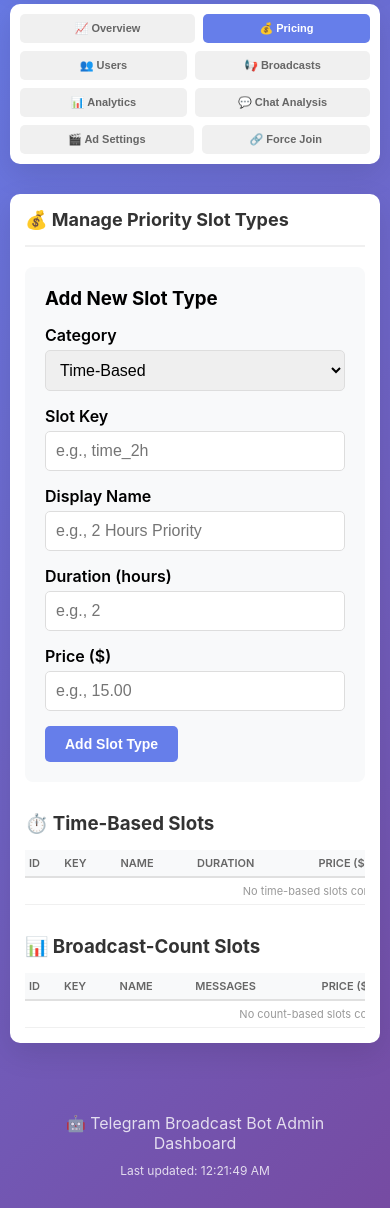
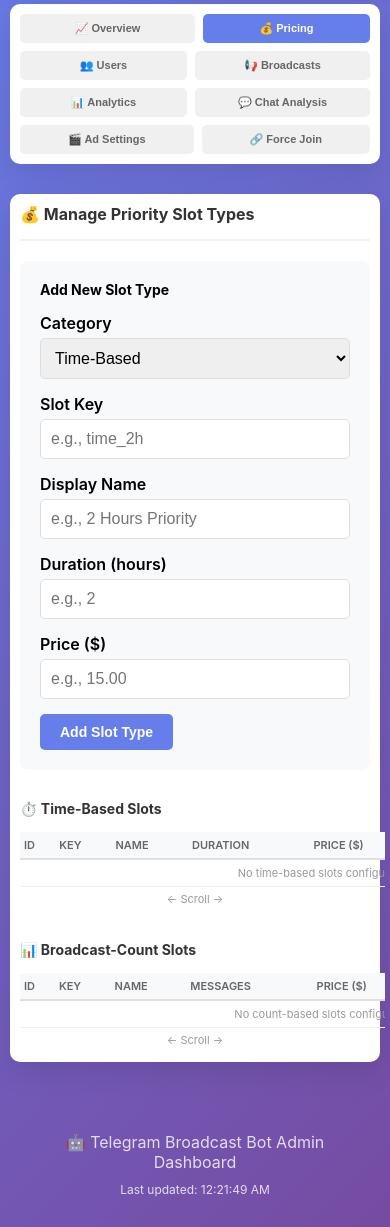
Before and after one commit to ssGITHUB1234/Brodcast-Blast, a Flask app: page / in a window 390 px wide, after a click on "💰 Pricing". Shown: the part 163-1390 px from the top of the page. Run offline with Flask 3, Linux system fonts and the light colour scheme; data that the repository does not hold is empty; parts of the project's set-up code (start-up, migrations or seed data) failed here and were passed over; some libraries are stand-ins or nearby versions.

Commit message:
Improve dashboard mobile responsiveness and real-time updates
Update CSS and HTML in backend/templates/dashboard.html to enhance mobile responsiveness across various sections and implement more frequent real-time data updates.

Replit-Commit-Author: Agent
Replit-Commit-Session-Id: 39a0793a-05d9-4841-aad5-24809653a0b6
Replit-Commit-Checkpoint-Type: intermediate_checkpoint
Replit-Commit-Event-Id: 00f511ef-0088-4d9b-bf9a-bd9ba7631f1b
Replit-Helium-Checkpoint-Created: true

```diff
--- a/backend/templates/dashboard.html
+++ b/backend/templates/dashboard.html
@@ -453,6 +453,101 @@
                 font-size: 11px;
             }
         }
+
+        /* Enhanced Mobile Responsive Styles */
+        @media screen and (max-width: 768px) {
+            /* Add New Link form - stack vertically */
+            .add-link-grid {
+                grid-template-columns: 1fr !important;
+                gap: 10px !important;
+            }
+
+            /* Add New Channel form - stack vertically */
+            .add-channel-grid {
+                grid-template-columns: 1fr !important;
+                gap: 10px !important;
+            }
+
+            /* Pricing form grid */
+            .add-slot-grid {
+                grid-template-columns: 1fr !important;
+            }
+
+            /* Points system settings */
+            .points-grid {
+                grid-template-columns: 1fr !important;
+                max-width: 100% !important;
+            }
+
+            /* Charts - make them taller on mobile */
+            .chart-container {
+                height: 300px !important;
+                min-height: 300px !important;
+            }
+
+            /* Table horizontal scroll indicator */
+            .table-wrapper::after {
+                content: '← Scroll →';
+                display: block;
+                text-align: center;
+                color: #999;
+                font-size: 11px;
+                padding: 5px 0;
+            }
+
+            /* Info boxes */
+            .info-box {
+                padding: 12px !important;
+                font-size: 13px !important;
+            }
+
+            .info-box br {
+                display: block;
+                margin-bottom: 5px;
+            }
+
+            /* Buttons in tables */
+            .btn-small {
+                padding: 4px 8px !important;
+                font-size: 10px !important;
+                display: inline-block;
+                margin: 2px;
+            }
+
+            /* Code blocks in tables */
+            code {
+                font-size: 10px !important;
+                word-break: break-all;
+            }
+        }
+
+        @media screen and (max-width: 480px) {
+            /* Even smaller screens */
+            .section {
+                padding: 10px !important;
+            }
+
+            .section h2 {
+                font-size: 16px !important;
+            }
+
+            .section h3 {
+                font-size: 14px !important;
+            }
+
+            /* Stack buttons in action columns */
+            td .btn-small {
+                display: block;
+                width: 100%;
+                margin-bottom: 4px;
+            }
+
+            /* Chart containers smaller */
+            .chart-container {
+                height: 250px !important;
+                min-height: 250px !important;
+            }
+        }
     </style>
 </head>
 <body>
@@ -515,9 +610,11 @@
 
             <div class="section">
                 <h2>💳 Recent Payments</h2>
+                <div class="table-wrapper">
                     <div id="payments-section" class="loading">
                         <div class="spinner"></div>
                         Loading payments...
+                    </div>
                 </div>
             </div>
         </div>
@@ -530,7 +627,7 @@
 
                 <div style="background: #f8f9fa; padding: 20px; border-radius: 8px; margin-bottom: 30px;">
                     <h3 style="margin-bottom: 15px;">Add New Slot Type</h3>
-                    <div style="display: grid; grid-template-columns: repeat(auto-fit, minmax(150px, 1fr)); gap: 15px; margin-bottom: 15px;">
+                    <div class="add-slot-grid" style="display: grid; grid-template-columns: repeat(auto-fit, minmax(150px, 1fr)); gap: 15px; margin-bottom: 15px;">
                         <div>
                             <label style="display: block; font-weight: 600; margin-bottom: 5px;">Category</label>
                             <select id="new-slot-category" style="width: 100%; padding: 10px; border: 1px solid #ddd; border-radius: 5px;" onchange="toggleSlotValueFields()">
@@ -563,13 +660,17 @@
                 </div>
 
                 <h3 style="margin-top: 20px; margin-bottom: 15px; color: #333;">⏱️ Time-Based Slots</h3>
-                <div id="time-slots-table" style="overflow-x: auto; margin-bottom: 30px;">
+                <div class="table-wrapper">
+                    <div id="time-slots-table">
                         <div class="loading"><div class="spinner"></div>Loading...</div>
                     </div>
-
-                <h3 style="margin-top: 20px; margin-bottom: 15px; color: #333;">📊 Broadcast-Count Slots</h3>
-                <div id="count-slots-table" style="overflow-x: auto;">
+                </div>
+
+                <h3 style="margin-top: 20px; margin-bottom: 15px; color: #333; margin-top: 30px;">📊 Broadcast-Count Slots</h3>
+                <div class="table-wrapper">
+                    <div id="count-slots-table">
                         <div class="loading"><div class="spinner"></div>Loading...</div>
+                    </div>
                 </div>
             </div>
         </div>
@@ -584,9 +685,11 @@
                     <input type="text" id="user-search" placeholder="Search by User ID" onkeyup="filterUsers()">
                 </div>
 
+                <div class="table-wrapper">
                     <div id="users-section" class="loading">
                         <div class="spinner"></div>
                         Loading users...
+                    </div>
                 </div>
             </div>
         </div>
@@ -595,9 +698,11 @@
         <div id="broadcasts" class="tab-content">
             <div class="section">
                 <h2>📢 All Broadcasts</h2>
+                <div class="table-wrapper">
                     <div id="broadcasts-section" class="loading">
                         <div class="spinner"></div>
                         Loading broadcasts...
+                    </div>
                 </div>
             </div>
         </div>
@@ -606,9 +711,11 @@
         <div id="analytics" class="tab-content">
             <div class="section">
                 <h2>⭐ Priority Slots</h2>
+                <div class="table-wrapper">
                     <div id="slots-section" class="loading">
                         <div class="spinner"></div>
                         Loading slots...
+                    </div>
                 </div>
             </div>
 
@@ -617,9 +724,11 @@
                 <div class="search-box">
                     <input type="text" id="analytics-search" placeholder="Search by User ID" onkeyup="filterUserAnalytics()">
                 </div>
+                <div class="table-wrapper">
                     <div id="user-analytics-section" class="loading">
                         <div class="spinner"></div>
                         Loading user analytics...
+                    </div>
                 </div>
             </div>
         </div>
@@ -628,18 +737,18 @@
         <div id="chat-analysis" class="tab-content">
             <div class="section">
                 <h2>💰 Top Paying Users (Bar Chart)</h2>
-                <div style="position: relative; height: 400px; margin-bottom: 30px;">
+                <div class="chart-container" style="position: relative; height: 400px; margin-bottom: 30px;">
                     <canvas id="payingChart"></canvas>
                 </div>
-                <div id="top-paying-table"></div>
+                <div class="table-wrapper" id="top-paying-table"></div>
             </div>
 
             <div class="section">
                 <h2>📢 Top Broadcasting Users (Pie Chart)</h2>
-                <div style="position: relative; height: 400px; margin-bottom: 30px;">
+                <div class="chart-container" style="position: relative; height: 400px; margin-bottom: 30px;">
                     <canvas id="broadcastingChart"></canvas>
                 </div>
-                <div id="top-broadcasting-table"></div>
+                <div class="table-wrapper" id="top-broadcasting-table"></div>
             </div>
         </div>
 
@@ -665,7 +774,7 @@
                     <h3 style="margin-bottom: 15px; margin-top: 30px;">📊 Points System Settings</h3>
                     <p style="color: #666; margin-bottom: 15px;">Configure how many points users earn per ad and how many they need to broadcast.</p>
 
-                    <div style="display: grid; grid-template-columns: 1fr 1fr; gap: 20px; max-width: 500px;">
+                    <div class="points-grid" style="display: grid; grid-template-columns: 1fr 1fr; gap: 20px; max-width: 500px;">
                         <div>
                             <label style="display: block; font-weight: 600; margin-bottom: 8px;">Points Per Ad</label>
                             <input type="number" id="points-per-ad" min="1" max="100" value="10"
@@ -700,14 +809,14 @@
 
                 <div style="margin-bottom: 20px;">
                     <h3 style="margin-bottom: 15px;">Add New Link</h3>
-                    <div style="display: grid; grid-template-columns: 2fr 1fr auto; gap: 10px; margin-bottom: 15px;">
+                    <div class="add-link-grid" style="display: grid; grid-template-columns: 2fr 1fr auto; gap: 10px; margin-bottom: 15px;">
                         <input type="text" id="new-link-url" placeholder="Paste Monetag link here" style="padding: 10px; border: 1px solid #ddd; border-radius: 5px;">
                         <input type="text" id="new-link-name" placeholder="Link Name (optional)" style="padding: 10px; border: 1px solid #ddd; border-radius: 5px;">
                         <button class="btn btn-primary" onclick="addAdLink()" style="padding: 10px 20px;">Add Link</button>
                     </div>
                 </div>
 
-                <div id="ad-links-list" style="overflow-x: auto;">
+                <div class="table-wrapper" id="ad-links-list">
                     <table>
                         <thead>
                             <tr>
@@ -736,7 +845,7 @@
                 <div style="background: #f8f9fa; padding: 20px; border-radius: 8px; margin-bottom: 30px;">
                     <h3 style="margin-bottom: 15px;">Add New Channel</h3>
                     <p style="color: #666; margin-bottom: 15px;">Enter the channel ID (e.g., -1001234567890) or username (e.g., @mychannel). The bot must be an admin in the channel.</p>
-                    <div style="display: grid; grid-template-columns: 1fr 1fr auto; gap: 10px; max-width: 800px;">
+                    <div class="add-channel-grid" style="display: grid; grid-template-columns: 1fr 1fr auto; gap: 10px; max-width: 800px;">
                         <input type="text" id="new-channel-id" placeholder="Channel ID or @username" style="padding: 10px; border: 1px solid #ddd; border-radius: 5px;">
                         <input type="text" id="new-channel-name" placeholder="Channel Name (optional)" style="padding: 10px; border: 1px solid #ddd; border-radius: 5px;">
                         <button class="btn btn-primary" onclick="addForceJoinChannel()">Add Channel</button>
@@ -754,7 +863,7 @@
                 </div>
 
                 <h3 style="margin-bottom: 15px;">Configured Channels</h3>
-                <div id="force-join-channels" style="overflow-x: auto;">
+                <div class="table-wrapper" id="force-join-channels">
                     <table>
                         <thead>
                             <tr>
@@ -1739,7 +1848,22 @@
 
         // Load dashboard on page load
         loadDashboard();
-        setInterval(loadDashboard, 30000);
+
+        // Main dashboard refresh every 15 seconds
+        setInterval(loadDashboard, 15000);
+
+        // More frequent stats-only refresh (every 5 seconds) for real-time feel
+        setInterval(async function() {
+            try {
+                // Only refresh stats if on overview tab
+                const overviewTab = document.getElementById('overview');
+                if (overviewTab && overviewTab.classList.contains('active')) {
+                    await loadStats();
+                }
+            } catch (e) {
+                console.log('Stats refresh error:', e);
+            }
+        }, 5000);
     </script>
 </body>
 </html>
```
Lines whose indentation alone changed are shown as unchanged.
